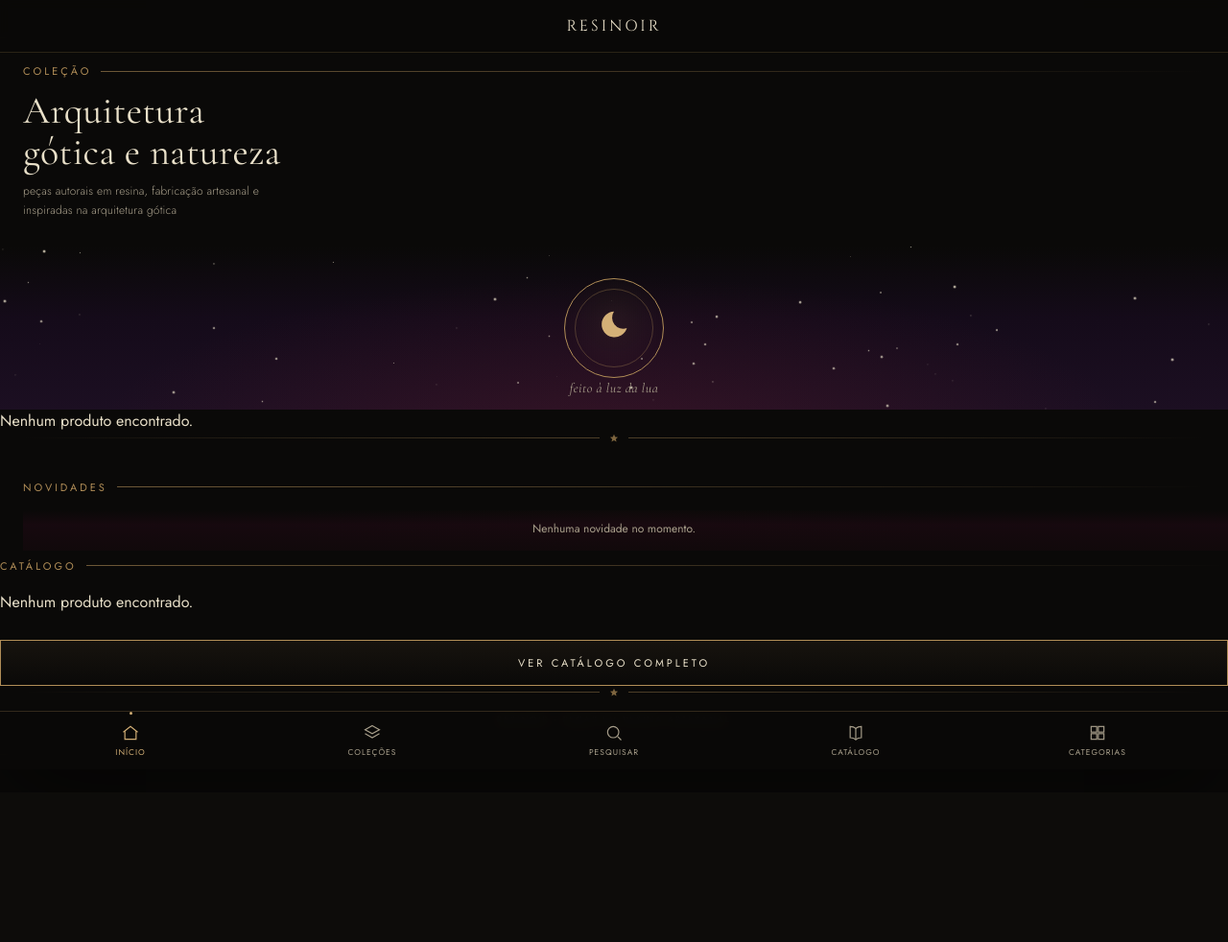
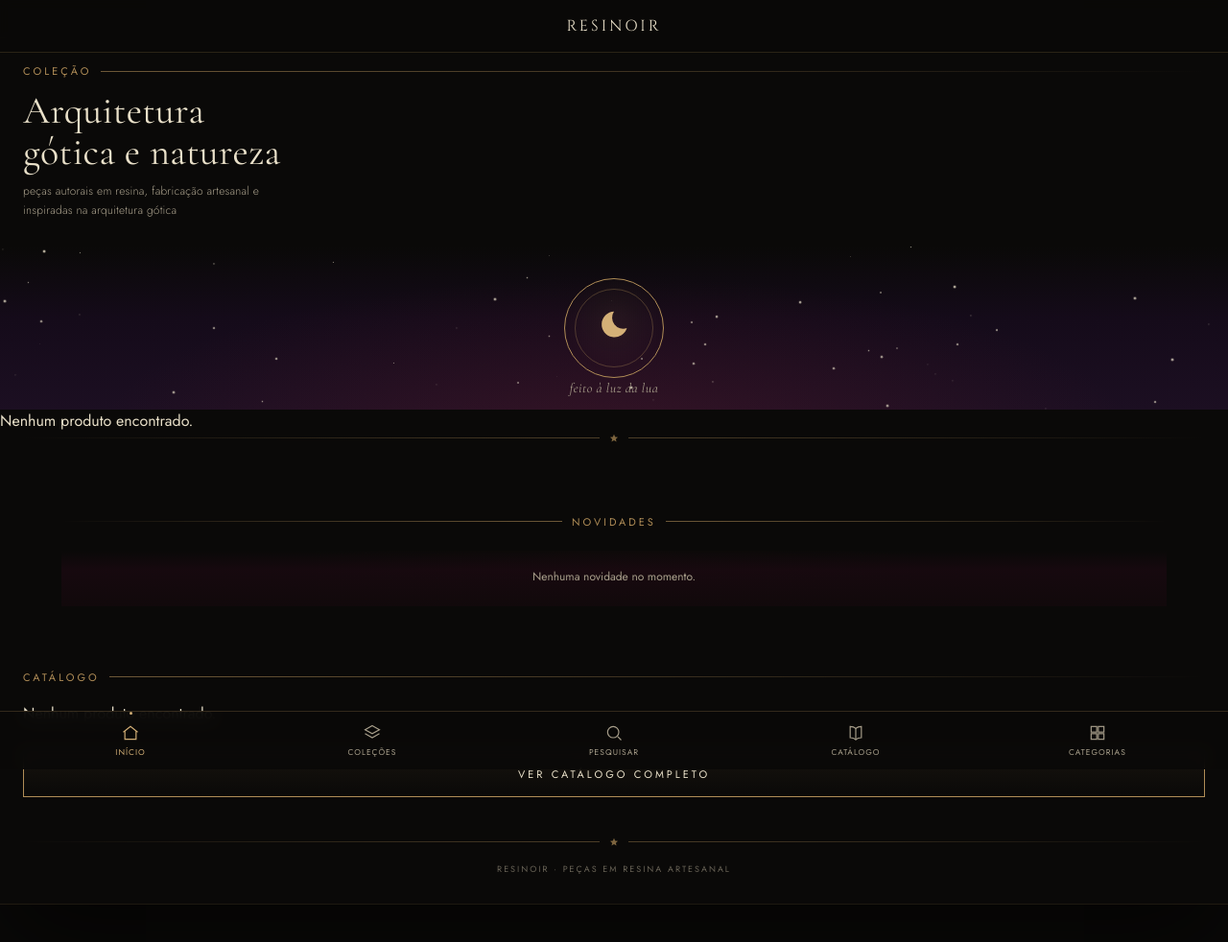
Before and after one commit to noirresina73-boop/Resinoir, a PHP site: page / in a window 1280 px wide. Shown: the whole page at 96% size. Before the commit the page ends 789 px from the top, so only its background shows below. Run offline with PHP 8.4, Linux system fonts and the light colour scheme; data that the repository does not hold is empty.

Commit message:
melhoria no style do novidades

```diff
--- a/styles/style.css
+++ b/styles/style.css
@@ -416,9 +416,74 @@
     margin-top:4px;
     letter-spacing:0.8px;
   }
-    color:var(--gold);
-    margin-top:4px;
-    letter-spacing:0.8px;
+
+  /* ---------------- NOVIDADES DESKTOP (≥768px) ---------------- */
+  @media (min-width: 768px){
+    .novidades-section{ padding:56px 48px 20px; }
+    .novidades-section .eyebrow{ margin-right:0; margin-bottom:22px; text-align:center; justify-content:center; }
+    .novidades-section .eyebrow::before,
+    .novidades-section .eyebrow::after{
+      content:''; flex:1; height:1px;
+      background:linear-gradient(90deg, transparent, rgba(176,141,87,0.6), transparent);
+    }
+    .novidades-section .eyebrow::before{ background:linear-gradient(90deg, transparent, rgba(176,141,87,0.6)); }
+    .novidades-section .eyebrow::after{ background:linear-gradient(90deg, rgba(176,141,87,0.6), transparent); }
+    .vitral-row{
+      overflow:visible;
+      gap:32px;
+      padding:14px 24px 18px;
+      justify-content:center;
+    }
+    .vitral-card{
+      width:240px;
+    }
+    .vitral-frame{
+      width:220px;
+    }
+    .vitral-frame .tag-esgotado{
+      font-size:9px;
+      letter-spacing:1.2px;
+      padding:6px 12px;
+      bottom:14px;
+    }
+    .vitral-caption{ margin-top:14px; }
+    .vitral-caption .name{
+      font-size:20px;
+      line-height:1.15;
+    }
+    .vitral-caption .price{
+      font-size:13px;
+      margin-top:6px;
+    }
+  }
+
+  /* ---------------- NOVIDADES DESKTOP GRANDE (≥1200px) ---------------- */
+  @media (min-width: 1200px){
+    .novidades-section{ padding:72px 64px 28px; }
+    .vitral-row{
+      gap:44px;
+      padding:18px 32px 22px;
+    }
+    .vitral-card{
+      width:300px;
+    }
+    .vitral-frame{
+      width:280px;
+    }
+    .vitral-frame .tag-esgotado{
+      font-size:10px;
+      padding:7px 14px;
+      bottom:16px;
+    }
+    .vitral-caption{ margin-top:18px; }
+    .vitral-caption .name{
+      font-size:24px;
+    }
+    .vitral-caption .price{
+      font-size:14px;
+      margin-top:8px;
+      letter-spacing:1px;
+    }
   }
 
   /* ---------------- CATALOGO GRID ---------------- */
```
Also changed, not shown: .trae/documents/aumentar_cards_novidades_desktop_plan.md (added).
